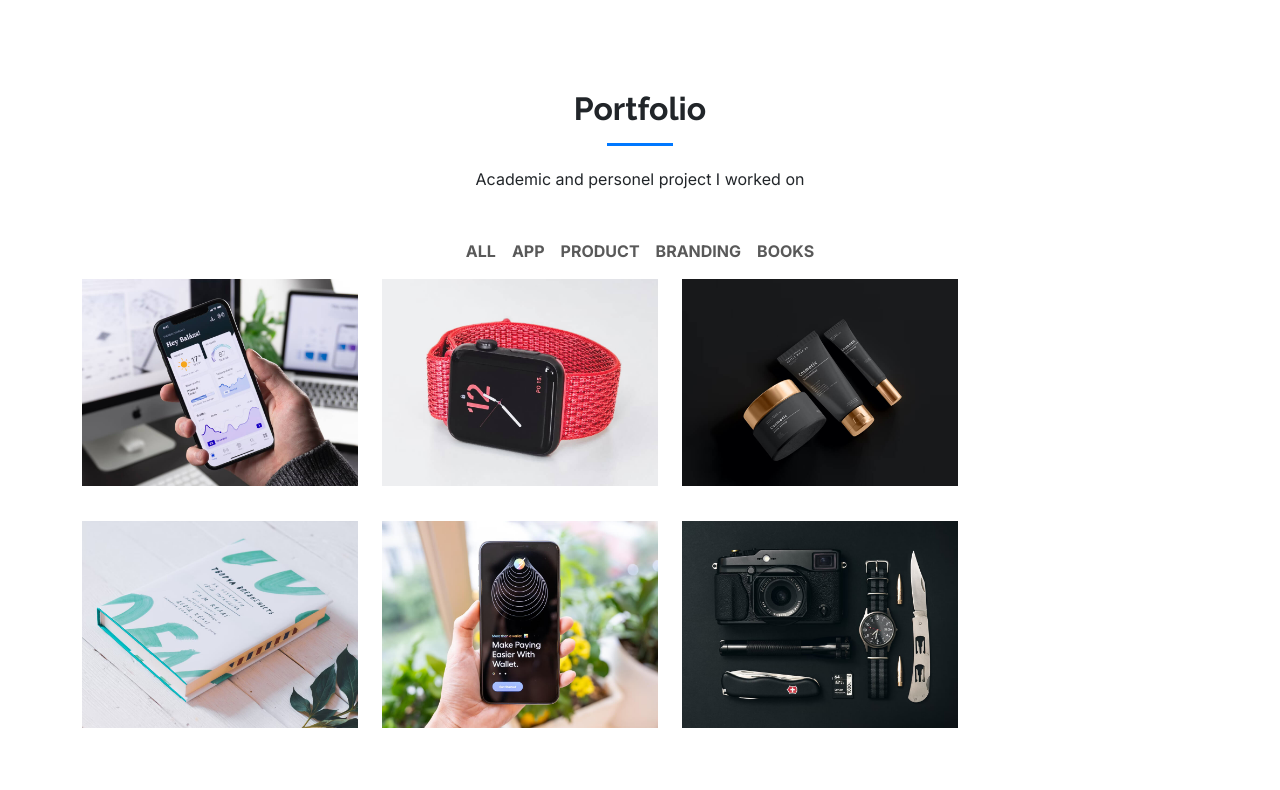
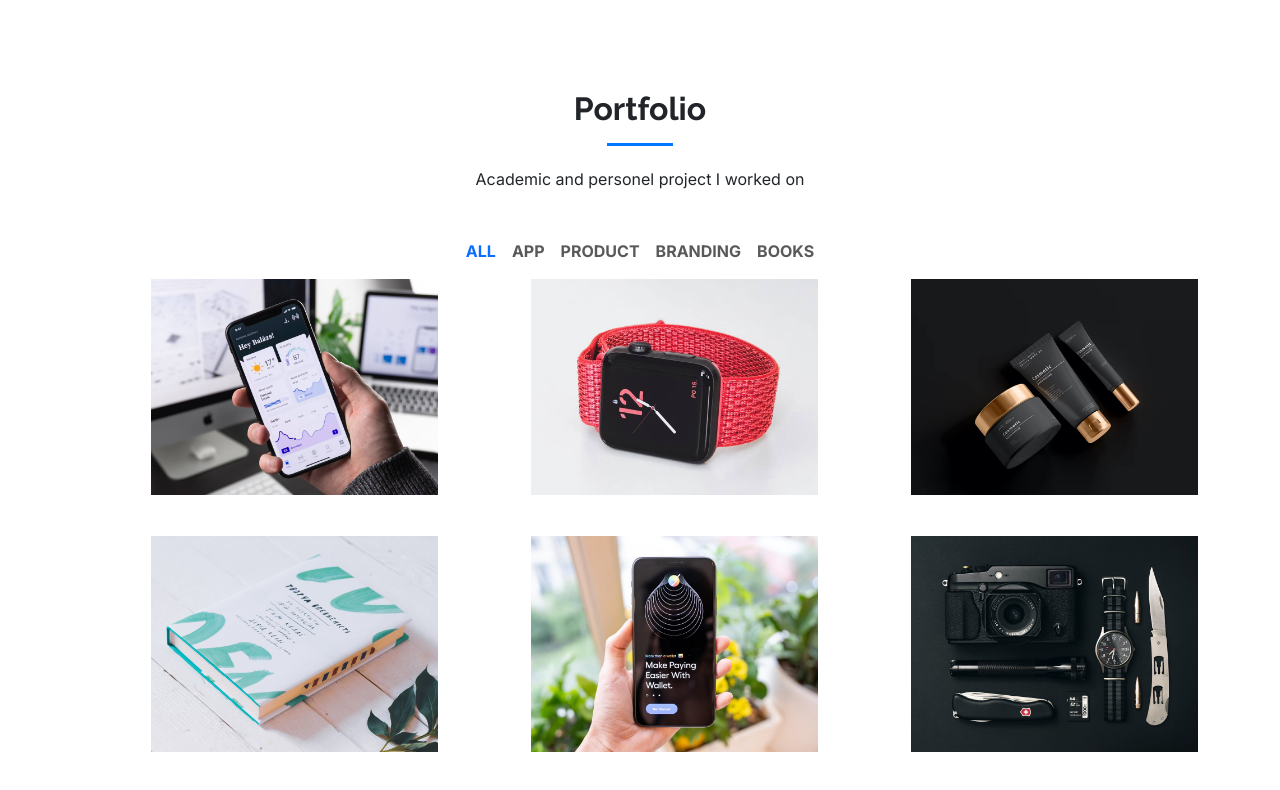
Before and after one commit to soufiane-amt/My-Portfolio, a Next.js app: page / in a window 1280 px wide. Shown: the top 790 px of the page. Built offline with nearby package versions, Linux system fonts and the light colour scheme.

Commit message:
hover is added to the card

```diff
--- a/src/app/components/GeneralScrollSpy.tsx
+++ b/src/app/components/GeneralScrollSpy.tsx
@@ -59,7 +59,6 @@ export default function GeneralScrollSpy() {
 
     const handleButtonClick = (e:any)=>{
             const hrefValue = e.target.getAttribute('href').substring(1);
-            console.log (hrefValue)
             setCurrentPage(hrefValue);
     }
 
--- a/src/app/components/Portfolio.tsx
+++ b/src/app/components/Portfolio.tsx
@@ -3,6 +3,7 @@ import 'bootstrap/dist/css/bootstrap.min.css';
 import style from '../styles/Portfolio.module.css';
 import Image from 'next/image';
 import MainBackImg from '@public/myPic.jpg';
+import { useState } from 'react';
 
 const projectList = [
     {
@@ -46,7 +47,7 @@ interface ProjectCardType {
 }
 const ProjectCard: React.FC<{ project: ProjectCardType }> = ({ project }) => {
     return (
-        <div className={`${style.project_card} col-md-4`}>
+        <div className={`${style.project_card} col-md-4 position-relative`}>
             <div>
                 <img
                     src={`${project.imgSrc}`}
@@ -54,35 +55,42 @@ const ProjectCard: React.FC<{ project: ProjectCardType }> = ({ project }) => {
                     className='img-fluid'
                     />
             </div>
-            {/* <div>
-                <h4>{`${project.name}`} </h4>
-                <p>{`${project.decription}`} </p>
-            </div> */}
+            <div className={` position-absolute ${style.card_description} d-flex flex-column `}>
+                <h4 className='f_famil_raleway fw_18_px fw-bold'>{`${project.name}`} </h4>
+                <p className='f_famil_roboto fw_14_px'>{`${project.decription}`} </p>
+            </div>
         </div>
     )
 }
 
 function ProjectsNavBarList ()
 {
+    const [currentList, setCurrentList] = useState<string>("all")
+
+    const handleButtonClick = (e:any)=>{
+        const hrefValue = e.target.getAttribute('href').substring(1);
+        setCurrentList(hrefValue);
+}
+
     return (
         <div className='d-flex flex-column justify-content-center mt-3'>
-            <nav className="navbar navbar-expand-lg fw-bold  d-flex justify-content-center">
+            <nav className="navbar navbar-expand fw-bold  d-flex justify-content-center">
                 <div className=''>
                     <ul className="navbar-nav">
                         <li className="nav-item active">
-                            <a className="nav-link" href="#">ALL</a>
+                            <a onClick={handleButtonClick} className={`nav-link ${currentList == "all" ? "text-primary" : ""}`} href="#all">ALL</a>
                         </li>
                         <li className="nav-item">
-                            <a className="nav-link" href="#">APP</a>
+                            <a onClick={handleButtonClick} className={`nav-link ${currentList == "app" ? "text-primary" : ""}`} href="#app">APP</a>
                         </li>
                         <li className="nav-item">
-                            <a className="nav-link" href="#">PRODUCT</a>
+                            <a onClick={handleButtonClick} className={`nav-link ${currentList == "product" ? "text-primary" : ""}`} href="#product">PRODUCT</a>
                         </li>
                         <li className="nav-item">
-                            <a className="nav-link " href="#">BRANDING</a>
+                            <a onClick={handleButtonClick} className={`nav-link ${currentList  == "branding" ? "text-primary" : ""}`} href="#branding">BRANDING</a>
                         </li>
                         <li className="nav-item">
-                            <a className="nav-link " href="#">BOOKS</a>
+                            <a onClick={handleButtonClick} className={`nav-link ${currentList  =="books" ? "text-primary" : ""}`} href="#books">BOOKS</a>
                         </li>
                     </ul>
                 </div>
--- a/src/app/globals.css
+++ b/src/app/globals.css
@@ -54,6 +54,9 @@ main {
 }
 
 /* different font sizes */
+.fw_14_px{
+  font-size: 14px;
+}
 .fw_18_px{
   font-size: 18px;
 }
--- a/src/app/styles/Portfolio.module.css
+++ b/src/app/styles/Portfolio.module.css
@@ -1,9 +1,32 @@
 .project_card {
-    width: 300px;
-    height: 242px;
-    /* margin: 10px; */
+    cursor: pointer;
+    width: 311px;
+    height: 257px;
+    margin-left: auto;
+    overflow: hidden;
   }
+
 .project_card img {
     height: 100%;
     width: 100%;
 }
+
+
+.card_description{
+    background-color: rgba(255, 255, 255, 0.9);
+    width: 75%;
+    top: 42%;
+    left: 13%;
+    padding-inline: 18px;
+    padding-block: 5px;
+    top: -100%; /* Hide the description by moving it down */
+    transition: top 0.3s ease-in-out; /* Transition effect */
+}
+
+.project_card:hover .card_description{
+    top: 42%;
+}
+
+.card_description p {
+    color: rgb(30.59% 30.59% 30.59% / 0.7);
+}
```
